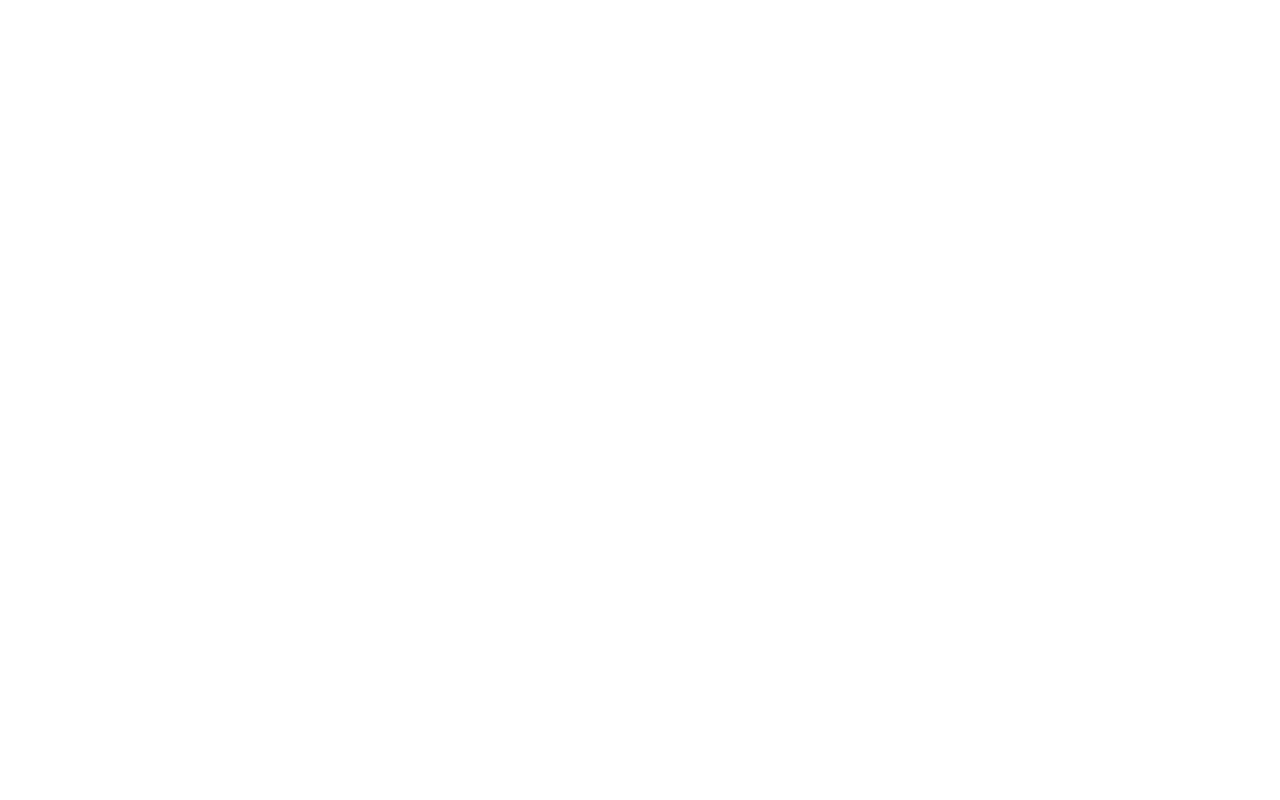
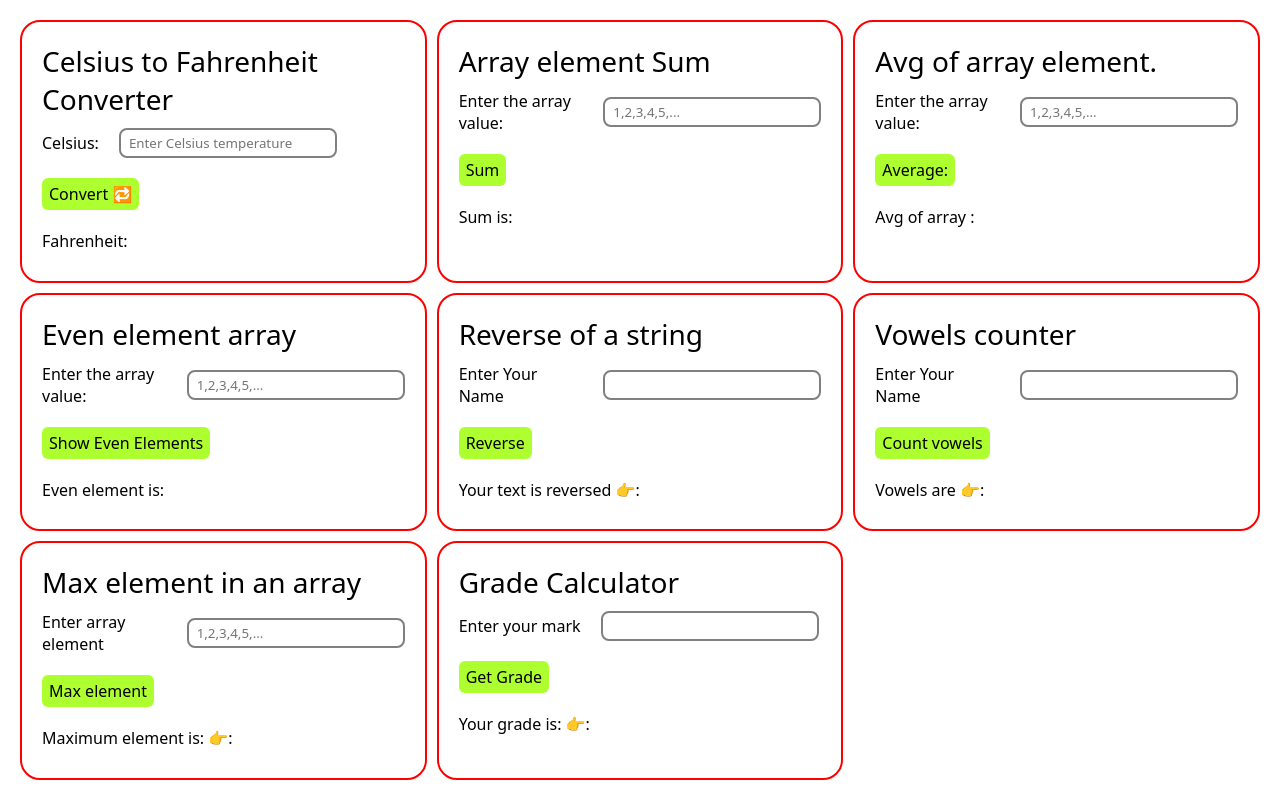
Before and after one commit to bholasankarnanda/javascripttask, a plain HTML site: page index.html in a window 1280 px wide. Drawn offline with Linux system fonts and the light colour scheme.

Commit message:
add ui for each functions

```diff
--- /dev/null
+++ b/assests/css/style.css
@@ -0,0 +1,57 @@
+* {
+  margin: 0;
+  padding: 0;
+  box-sizing: border-box;
+  font-family: system-ui, -apple-system, BlinkMacSystemFont, "Segoe UI", Roboto,
+    Oxygen, Ubuntu, Cantarell, "Open Sans", "Helvetica Neue", sans-serif;
+}
+
+html,
+body {
+  width: 100%;
+  height: 100%;
+  scroll-behavior: smooth;
+}
+
+body {
+  display: grid;
+  grid-template-columns: repeat(3, 1fr);
+  gap: 10px;
+  padding: 20px;
+}
+
+.same {
+  border: 2px solid red;
+  border-radius: 20px;
+  padding: 20px;
+}
+
+.same button {
+  border: none;
+  outline: none;
+  padding: 5px 7px;
+  background-color: greenyellow;
+  border-radius: 6px;
+  font-size: 16px;
+  margin: 20px 0;
+}
+
+.same input {
+  padding: 4px 8px;
+  outline: none;
+  border: 2px solid gray;
+  border-radius: 8px;
+}
+.same h1 {
+  font-size: 28px;
+  text-align: left;
+  font-weight: 500;
+  margin-bottom: 10px;
+}
+
+.in-lab {
+  display: flex;
+  justify-content: flex-start;
+  align-items: center;
+  gap: 20px;
+}
--- /dev/null
+++ b/assests/js/task.js
@@ -0,0 +1,145 @@
+function convertTemperature() {
+  const celsiusInput = document.getElementById("celsiusInput");
+  const celsiusInputValue = celsiusInput.value;
+
+  // Logic for conversion
+  const fahrenheit = (celsiusInputValue * 9) / 5 + 32;
+
+  const fahrenheitOutput = document.getElementById("fahrenheitOutput");
+  fahrenheitOutput.textContent = `${fahrenheit} F`;
+
+  // After successfully get the value just empty the input
+  celsiusInput.value = "";
+}
+
+// Array element sum
+const sumArray = () => {
+  const arrayInput = document.getElementById("arrayInput");
+  const arrayInputValue = arrayInput.value;
+  const convertedArray = arrayInputValue.split(",");
+  let sum = 0;
+
+  convertedArray.forEach((currElem) => {
+    sum += Number(currElem);
+    // console.log(typeof arrayInputValue);
+  });
+
+  const sumOutput = document.getElementById("sumOutput");
+  sumOutput.textContent = sum;
+
+  // After successfully get the value just empty the input
+  arrayInput.value = "";
+};
+
+// Avg of array element.
+const avgArray = () => {
+  const avgArrayInput = document.getElementById("avgArrayInput");
+  const avgArrayInputValue = avgArrayInput.value;
+  const convertedAvgArray = avgArrayInputValue.split(",");
+  let avgSum = 0;
+  convertedAvgArray.forEach((currElem) => {
+    avgSum += Number(currElem / convertedAvgArray.length);
+  });
+
+  const avgArrayOutput = document.getElementById("avgArrayOutput");
+  avgArrayOutput.textContent = avgSum;
+
+  // After successfully get the value just empty the input
+  avgArrayInput.value = "";
+};
+
+// Even element array
+const evenElemArray = () => {
+  const evenArrayInput = document.getElementById("evenArrayInput");
+  const evenArrayInputValue = evenArrayInput.value;
+  const convertedEvenArray = evenArrayInputValue.split(",");
+  const newEvenArray = [];
+  convertedEvenArray.forEach((currElem) => {
+    if (currElem % 2 === 0) {
+      newEvenArray.push(currElem);
+    }
+  });
+  const evenArrayOutput = document.getElementById("evenArrayOutput");
+  evenArrayOutput.textContent = newEvenArray;
+
+  // After successfully get the value just empty the input
+  evenArrayInput.value = "";
+};
+
+// ReverseString
+const reverseString = (str) => {
+  // const rev=str.split("").reverse().join("");
+  // return rev;
+
+  const strInput = document.getElementById("strInput");
+  const strInputValue = strInput.value;
+  let rev = "";
+  for (let i = strInputValue.length - 1; i >= 0; i--) {
+    rev += strInputValue[i];
+  }
+  const reverseStringoutput = document.getElementById("reverseStringoutput");
+
+  reverseStringoutput.textContent = `${rev} 🤣`;
+
+  // After successfully get the value just empty the input
+  strInput.value = "";
+};
+
+// vowels counter
+const vowelCounter = () => {
+  const vowelInput = document.getElementById("vowelInput");
+  const vowelInputValue = vowelInput.value;
+
+  let count = 0;
+  const vowels = ["a", "e", "i", "o", "u"];
+  vowelInputValue.split("").forEach((char) => {
+    if (vowels.includes(char.toLowerCase())) {
+      count++;
+    }
+  });
+
+  const vowelCounterOutput = document.getElementById("vowelCounterOutput");
+  vowelCounterOutput.textContent = count;
+
+  // After successfully get the value just empty the input
+  vowelInput.value = "";
+};
+
+// Max element in an array
+const maxInArray = () => {
+  const maxArrayInput = document.getElementById("maxArrayInput");
+  const maxArrayInputValue = maxArrayInput.value;
+  const convertedMaxArray = maxArrayInputValue.split(",");
+  let max = convertedMaxArray[0];
+  for (let i = 1; i < convertedMaxArray.length; i++) {
+    if (convertedMaxArray[i] > max) {
+      max = convertedMaxArray[i];
+    }
+  }
+  const maxArrayOutput = document.getElementById("maxArrayOutput");
+  maxArrayOutput.textContent = max;
+
+  // After successfully get the value just empty the input
+  maxArrayInput.value = "";
+};
+
+// Grade Calculator
+const gradeCalculator = () => {
+  const charInput = document.getElementById("charInput");
+  const charInputValue = Number(charInput.value);
+  const charOutput = document.getElementById("charOutput");
+  if (charInputValue === 90) {
+    charOutput.textContent = "Grade A";
+  } else if (charInputValue < 90 && charInputValue >= 80) {
+    charOutput.textContent = "Grade B";
+  } else if (charInputValue < 80 && charInputValue >= 70) {
+    charOutput.textContent = "Grade C";
+  } else if (charInputValue < 70 && charInputValue >= 60) {
+    charOutput.textContent = "Grade D";
+  } else {
+    charOutput.textContent = "Grade F";
+  }
+
+  // After successfully get the value just empty the input
+  charInput.value = "";
+};
--- a/index.html
+++ b/index.html
@@ -4,6 +4,109 @@
     <meta charset="UTF-8" />
     <meta name="viewport" content="width=device-width, initial-scale=1.0" />
     <title>JS Basics</title>
+    <link rel="stylesheet" href="./assests/css/style.css" />
   </head>
-  <body></body>
+  <body>
+    <!-- Celsius to Fahrenheit Converter -->
+    <div class="cle-far same">
+      <h1>Celsius to Fahrenheit Converter</h1>
+      <div class="in-lab">
+        <label for="celsiusInput">Celsius:</label>
+        <input
+          type="number"
+          id="celsiusInput"
+          placeholder="Enter Celsius temperature"
+        />
+      </div>
+
+      <button onclick="convertTemperature()">Convert 🔁</button>
+      <p>Fahrenheit: <span id="fahrenheitOutput"></span></p>
+    </div>
+
+    <!-- Array sum -->
+    <div class="arr-elm-sum same">
+      <h1>Array element Sum</h1>
+      <div class="in-lab">
+        <label for="arrayInput">Enter the array value:</label>
+        <input type="text" id="arrayInput" placeholder="1,2,3,4,5,..." />
+      </div>
+
+      <button onclick="sumArray()">Sum</button>
+      <p>Sum is: <span id="sumOutput"></span></p>
+    </div>
+
+    <!--  Avg of array element -->
+    <div class="avg-arr-sum same">
+      <h1>Avg of array element.</h1>
+      <div class="in-lab">
+        <label for="avgArrayInput">Enter the array value:</label>
+        <input type="text" id="avgArrayInput" placeholder="1,2,3,4,5,..." />
+      </div>
+
+      <button onclick="avgArray()">Average:</button>
+      <p>Avg of array : <span id="avgArrayOutput"></span></p>
+    </div>
+
+    <!-- Even element array -->
+    <div class="enven-elem same">
+      <h1>Even element array</h1>
+      <div class="in-lab">
+        <label for="evenArrayInput">Enter the array value:</label>
+        <input type="text" id="evenArrayInput" placeholder="1,2,3,4,5,..." />
+      </div>
+
+      <button onclick="evenElemArray()">Show Even Elements</button>
+      <p>Even element is: <span id="evenArrayOutput"></span></p>
+    </div>
+
+    <!-- ReverseString -->
+    <div class="reverse-str same">
+      <h1>Reverse of a string</h1>
+      <div class="in-lab">
+        <label for="strInput">Enter Your Name</label>
+        <input type="text" id="strInput" />
+      </div>
+
+      <button onclick="reverseString()">Reverse</button>
+      <p>Your text is reversed 👉: <span id="reverseStringoutput"></span></p>
+    </div>
+
+    <!-- vowels counter -->
+    <div class="vowel-counter same">
+      <h1>Vowels counter</h1>
+      <div class="in-lab">
+        <label for="vowelInput">Enter Your Name</label>
+        <input type="text" id="vowelInput" />
+      </div>
+
+      <button onclick="vowelCounter()">Count vowels</button>
+      <p>Vowels are 👉: <span id="vowelCounterOutput"></span></p>
+    </div>
+
+    <!-- Max element in an array -->
+    <div class="max-elem-array same">
+      <h1>Max element in an array</h1>
+      <div class="in-lab">
+        <label for="maxArrayInput">Enter array element</label>
+        <input type="text" id="maxArrayInput" placeholder="1,2,3,4,5,..." />
+      </div>
+      <button onclick="maxInArray()">Max element</button>
+      <p>Maximum element is: 👉: <span id="maxArrayOutput"></span></p>
+    </div>
+
+    <!-- Grade Calculator  -->
+
+    <div class="grade-cal same">
+      <h1>Grade Calculator</h1>
+      <div class="in-lab">
+        <label for="charInput">Enter your mark</label>
+        <input type="text" id="charInput" />
+      </div>
+
+      <button onclick="gradeCalculator()">Get Grade</button>
+      <p>Your grade is: 👉: <span id="charOutput"></span></p>
+    </div>
+
+    <script src="./assests/js/task.js"></script>
+  </body>
 </html>
```
Also changed, not shown: app.js (deleted, +0 -46 lines), assests/js/app.js (added, +10 -0 lines), task.js (deleted, +0 -57 lines).
